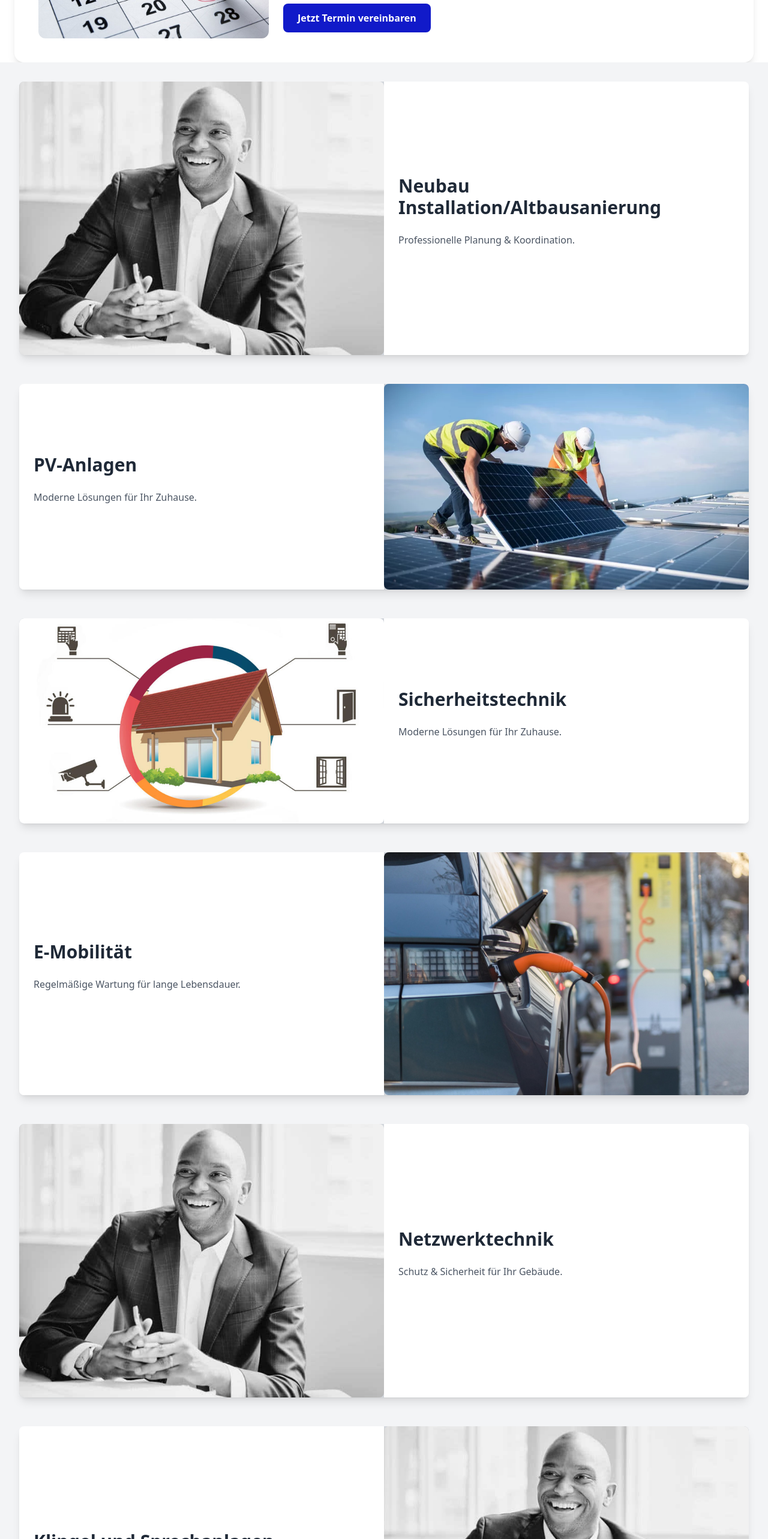
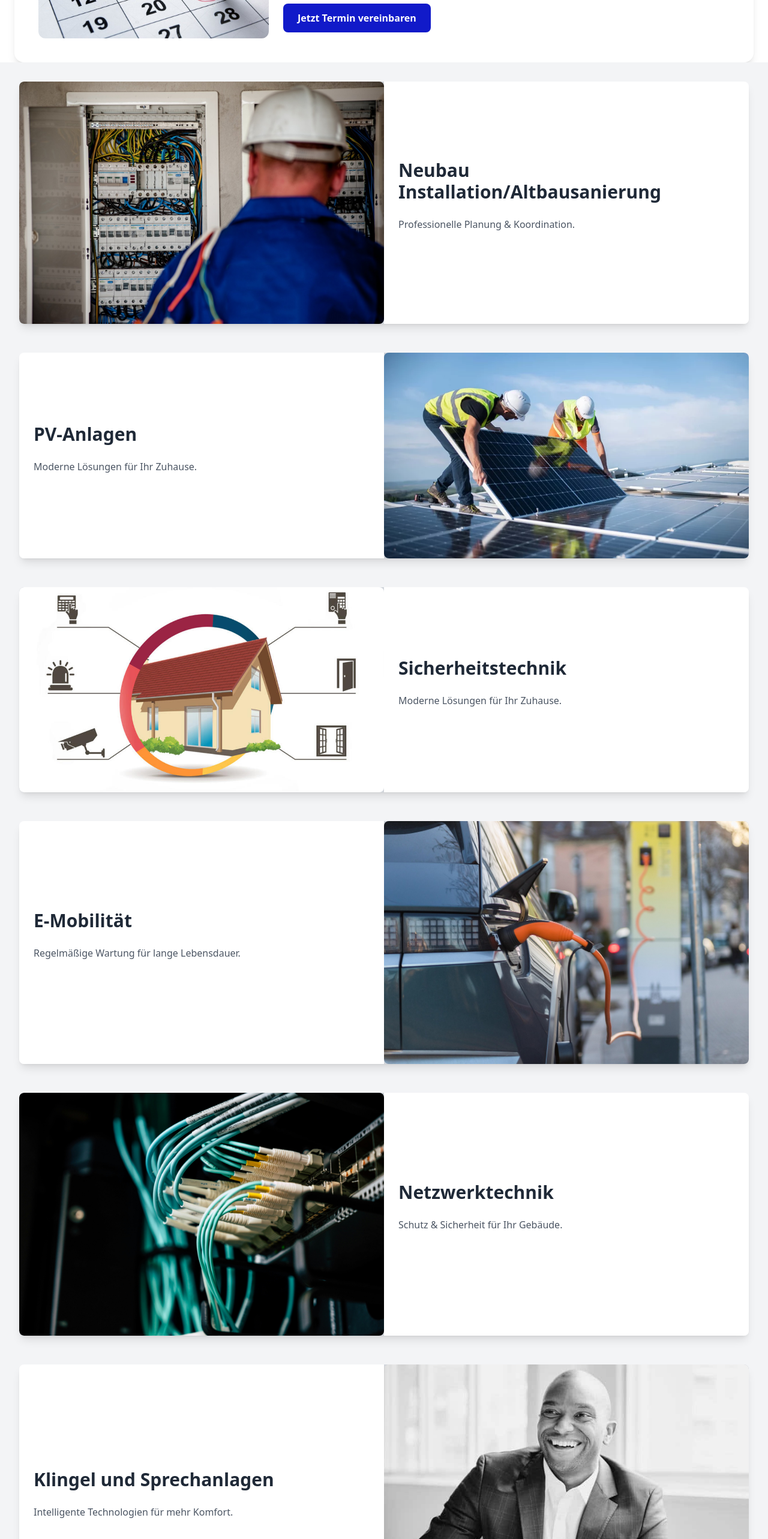
Before and after one commit to GnDouble/nordtec-next, a Next.js app: page / in a window 1280 px wide. Shown: the part 860-3426 px from the top of the page at 60% size. Built offline with nearby package versions, Linux system fonts and the light colour scheme.

Commit message:
Added pics fixed text-white

```diff
--- a/src/app/components/footer.js
+++ b/src/app/components/footer.js
@@ -58,7 +58,7 @@ const Footer = () => {
         <Contact />
         <ul className="mt-4 text-gray-700">
           <li>Montag bis Freitag: 8:00 - 20:00 Uhr</li>
-          <li>Wochenende: 10:00 - 22:00 Uhr</li>
+          <li>Wochenende: 08:00 - 16:00 Uhr</li>
         </ul>
         <ul className="mt-4 flex justify-center lg:justify-start gap-4">
           <li>
--- a/src/app/components/rights.js
+++ b/src/app/components/rights.js
@@ -3,7 +3,7 @@ import Link from "next/link";
 
 const RightsFooter = () => {
   return (
-    <footer className="flex flex-col lg:flex-row items-center lg:items-start justify-center lg:gap-5 p-2 bg-primary-color text-center lg:text-left w-full">
+    <footer className="flex flex-col lg:flex-row items-center text-white lg:items-start justify-center lg:gap-5 p-2 bg-primary-color text-center lg:text-left w-full">
       <Link href="/impressum" className="my-0.5">
         Impressum
       </Link>
--- a/src/app/data/service.js
+++ b/src/app/data/service.js
@@ -3,7 +3,7 @@ const services = [
     id: 1,
     title: "Neubau Installation/Altbausanierung",
     description: "Professionelle Planung & Koordination.",
-    image: "/ceo.webp",
+    image: "/schrank.webp",
   },
   {
     id: 2,
@@ -27,7 +27,7 @@ const services = [
     id: 5,
     title: "Netzwerktechnik",
     description: "Schutz & Sicherheit für Ihr Gebäude.",
-    image: "/ceo.webp",
+    image: "/lan.webp",
   },
   {
     id: 6,
--- a/src/app/layout.js
+++ b/src/app/layout.js
@@ -13,7 +13,7 @@ import ScrollToTop from "./components/ScrollToTop";
 // });
 
 export const metadata = {
-  title: "NORDTEC – Experten für Elektrotechnik",
+  title: "NORDTEC – Elektrotechnik",
   description: "NORDTEC ist dein zuverlässiger Partner für Elektroinstallationen, Smart Home, Gerätewartung und Sicherheitsprüfungen. Professionelle Planung und moderne Technik für dein Zuhause oder Unternehmen.",
 };
 
```
Also changed, not shown: public/lan.webp (added), public/schrank.webp (added).
